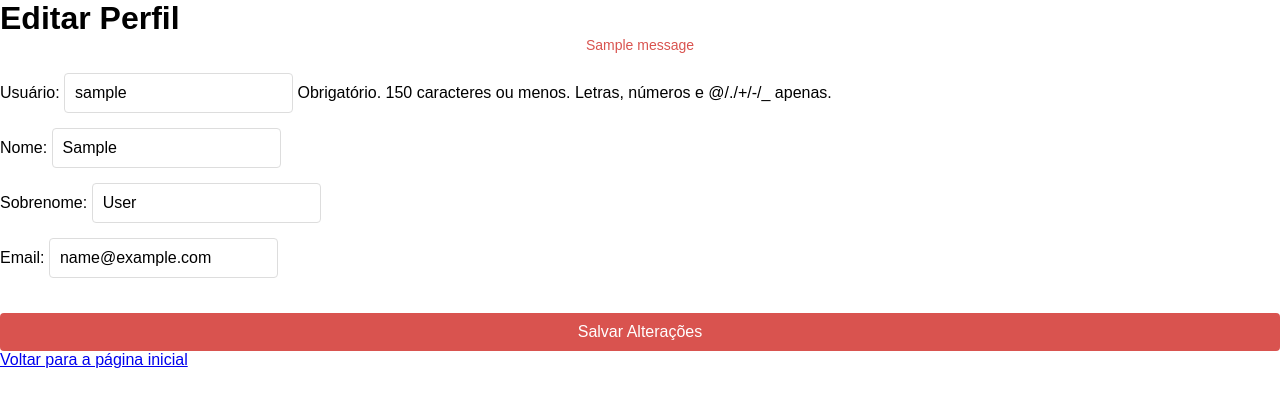
After one commit to guimoura0202/django-authentication, a Django app: page /edit-profile/ in a window 1280 px wide. The commit adds this page. Shown: the top 407 px of the page. Run offline with Django 5.2, Linux system fonts and the light colour scheme; a user stored in the database is signed in; tables that the repository leaves empty hold one stand-in row (values such as "Sample post"); one stand-in notice (Sample message) is shown; parts of the project's set-up code (start-up, migrations or seed data) failed here and were passed over.

Commit message:
página pra editar o perfil

```diff
--- a/auth_site/forms.py
+++ b/auth_site/forms.py
@@ -37,3 +37,18 @@ class GameForm(forms.ModelForm):
         widgets = {
             'description': forms.Textarea(attrs={'rows': 4}),
         }
+
+class EditProfileForm(forms.ModelForm):
+    first_name = forms.CharField(required=False, label='Nome')
+    last_name = forms.CharField(required=False, label='Sobrenome')
+    email = forms.EmailField(required=True, label='Email')
+
+    class Meta:
+        model = User
+        fields = ['username', 'first_name', 'last_name', 'email']
+
+    def clean_email(self):
+        email = self.cleaned_data.get('email')
+        if User.objects.filter(email=email).exclude(pk=self.instance.pk).exists():
+            raise forms.ValidationError("Este email já está em uso.")
+        return email
--- a/auth_site/urls.py
+++ b/auth_site/urls.py
@@ -1,5 +1,5 @@
 from django.urls import path
-from .views import index, welcome, CustomConfirmEmailView, create_review, create_game
+from .views import index, welcome, CustomConfirmEmailView, create_review, create_game, edit_profile
 
 urlpatterns = [
     path('', index, name='index'),
@@ -7,4 +7,5 @@ urlpatterns = [
     path('accounts/confirm-email/<str:key>/', CustomConfirmEmailView.as_view(), name='account_confirm_email'),
     path('create-review/', create_review, name='create_review'),
     path('create-game/', create_game, name='create_game'),
+    path('edit-profile/', edit_profile, name='edit_profile'),
 ]
--- a/auth_site/views.py
+++ b/auth_site/views.py
@@ -3,7 +3,7 @@ from django.contrib.auth import login, authenticate
 from django.contrib import messages
 from django.shortcuts import render, redirect
 from django.contrib.auth.decorators import login_required
-from .forms import CustomSignupForm, CustomLoginForm, ReviewForm, GameForm
+from .forms import CustomSignupForm, CustomLoginForm, ReviewForm, GameForm, EditProfileForm
 from allauth.account.utils import send_email_confirmation
 from allauth.account.views import ConfirmEmailView
 from allauth.account.models import EmailConfirmation, EmailConfirmationHMAC
@@ -93,3 +93,18 @@ class CustomConfirmEmailView(ConfirmEmailView):
         confirmation.confirm(self.request)
         messages.success(self.request, "Seu e-mail foi confirmado com sucesso!")
         return render(self.request, "custom_confirm_email.html", {})
+@login_required
+def edit_profile(request):
+    user = request.user
+    if request.method == 'POST':
+        form = EditProfileForm(request.POST, instance=user)
+        if form.is_valid():
+            form.save()
+            messages.success(request, "Perfil atualizado com sucesso!")
+            return redirect('welcome')
+        else:
+            messages.error(request, "Corrija os erros no formulário.")
+    else:
+        form = EditProfileForm(instance=user)
+
+    return render(request, 'edit_profile.html', {'form': form})
--- /dev/null
+++ b/templates/edit_profile.html
@@ -0,0 +1,28 @@
+{% load static %}
+<!DOCTYPE html>
+<html lang="pt-BR">
+<head>
+    <meta charset="UTF-8">
+    <meta name="viewport" content="width=device-width, initial-scale=1.0">
+    <title>Editar Perfil</title>
+    <link rel="stylesheet" href="{% static 'style.css' %}">
+</head>
+<body>
+    <div class="edit-profile-container">
+        <h1>Editar Perfil</h1>
+        {% if messages %}
+            <div class="messages">
+                {% for message in messages %}
+                    <p class="{{ message.tags }}">{{ message }}</p>
+                {% endfor %}
+            </div>
+        {% endif %}
+        <form method="post" action="">
+            {% csrf_token %}
+            {{ form.as_p }}
+            <button type="submit">Salvar Alterações</button>
+        </form>
+        <a href="{% url 'welcome' %}">Voltar para a página inicial</a>
+    </div>
+</body>
+</html>
```
Also changed, not shown: templates/welcome.html (+3 -9 lines).
